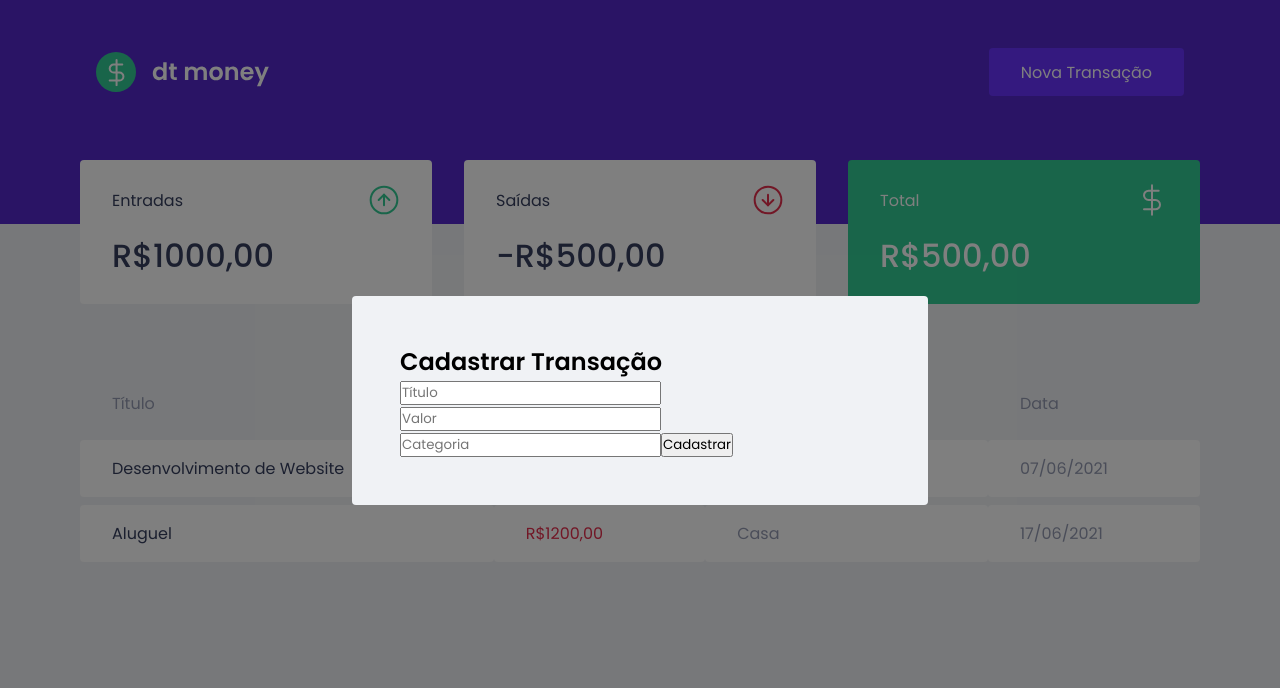
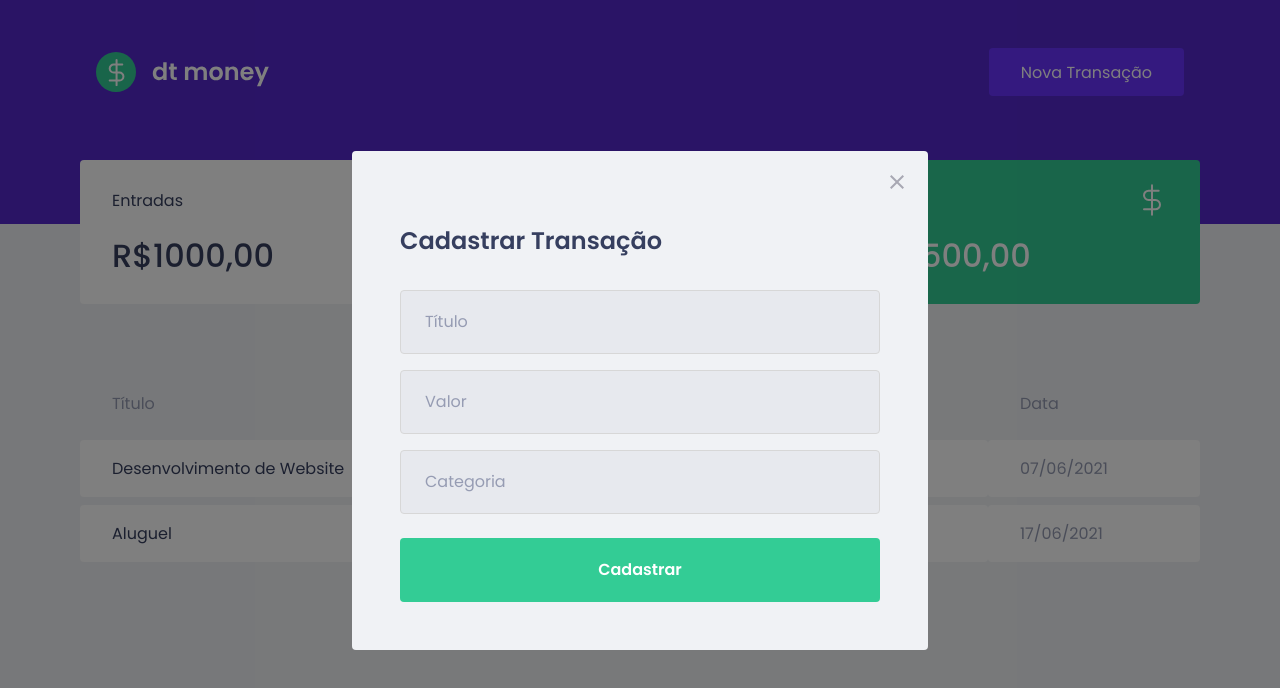
Before and after one commit to matheus-pissaia/Ignite-ReactJS-Chapter2-dtmoney, a React (Create React App) app: page / in a window 1280 px wide. Both pictures are taken after a click on the button "Nova Transação". Shown: the top 688 px of the page. Built offline with nearby package versions, Linux system fonts and the light colour scheme; no server answers; what miragejs would draw is missing.

Commit message:
Estilizando Formulário e Modal

```diff
--- a/src/components/NewTransactionModal/index.tsx
+++ b/src/components/NewTransactionModal/index.tsx
@@ -1,4 +1,6 @@
 import Modal from 'react-modal';
+
+import closeImg from '../../assets/close.svg'
 
 import { Container } from './styles';
 
@@ -15,6 +17,15 @@
       overlayClassName="react-modal-overlay"
       className="react-modal-content"
     >
+      {/* Botão para fechar o Modal */}
+      <button
+        type="button"
+        onClick={onRequestClose}
+        className="react-modal-close-button"
+      >
+        <img src={closeImg} alt="Close Modal" />
+      </button>
+
       <Container>
         <h2>Cadastrar Transação</h2>
 
--- a/src/components/NewTransactionModal/styles.ts
+++ b/src/components/NewTransactionModal/styles.ts
@@ -1,3 +1,53 @@
 import styled from 'styled-components';
 
-export const Container = styled.form``;
+export const Container = styled.form`
+  h2 {
+    color: var(--text-title);
+    font-size: 1.5rem;
+    margin-bottom: 2rem;
+    margin-top: 1.5rem;
+  }
+
+  input {
+    width: 100%;
+    padding: 0 1.5rem;
+    height: 4rem;
+    border-radius: 0.25rem;
+
+    border: 1px solid #d7d7d7;
+    background: #e7e9ee;
+
+    font-size: 1rem;
+    font-weight: 400;
+
+    &::placeholder {
+      color: var(--text-body);
+    }
+
+    & + input {
+      margin-top: 1rem;
+    }
+  }
+
+  button[type="submit"] {
+    width: 100%;
+    height: 4rem;
+    padding: 0 1.5rem;
+    margin-top: 1.5rem;
+
+    font-size: 1rem;
+    font-weight: 600;
+
+    background: var(--green);
+    color: #fff;
+
+    border: 0;
+    border-radius: 0.25rem;
+
+    transition: filter 0.3s;
+
+    &:hover {
+      filter: brightness(0.9);
+    }
+  }
+`;
--- a/src/styles/global.ts
+++ b/src/styles/global.ts
@@ -79,4 +79,18 @@
     border-radius: 0.25rem;
     padding: 3rem;
   }
+
+  .react-modal-close-button {
+    position: absolute;
+    right: 1.5rem;
+    top: 1.5rem;
+    border: 0;
+    background: transparent;
+
+    transition: filter 0.3s;
+
+    &:hover {
+      filter: brightness(0.6);
+    }
+  }
 `;
```
